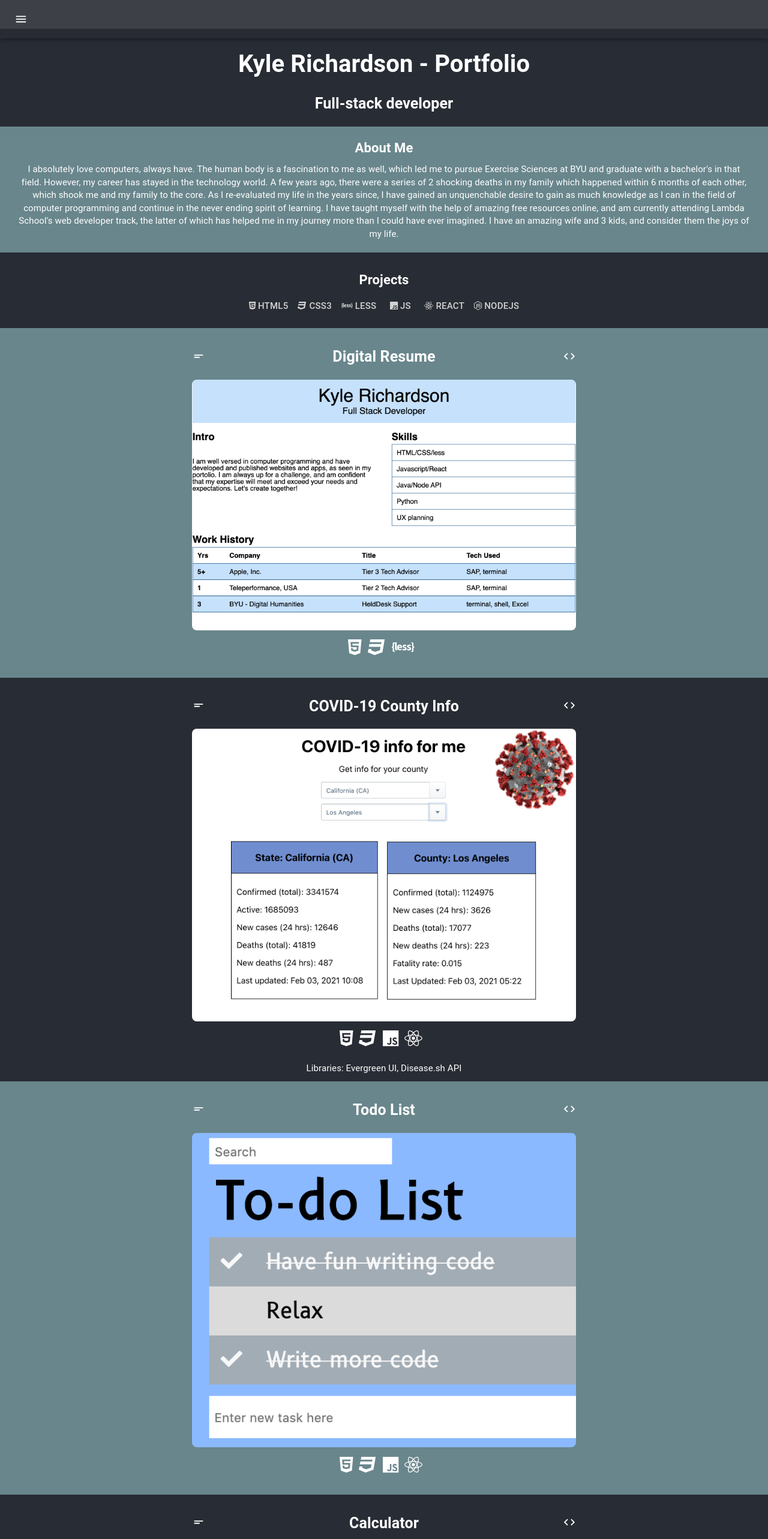
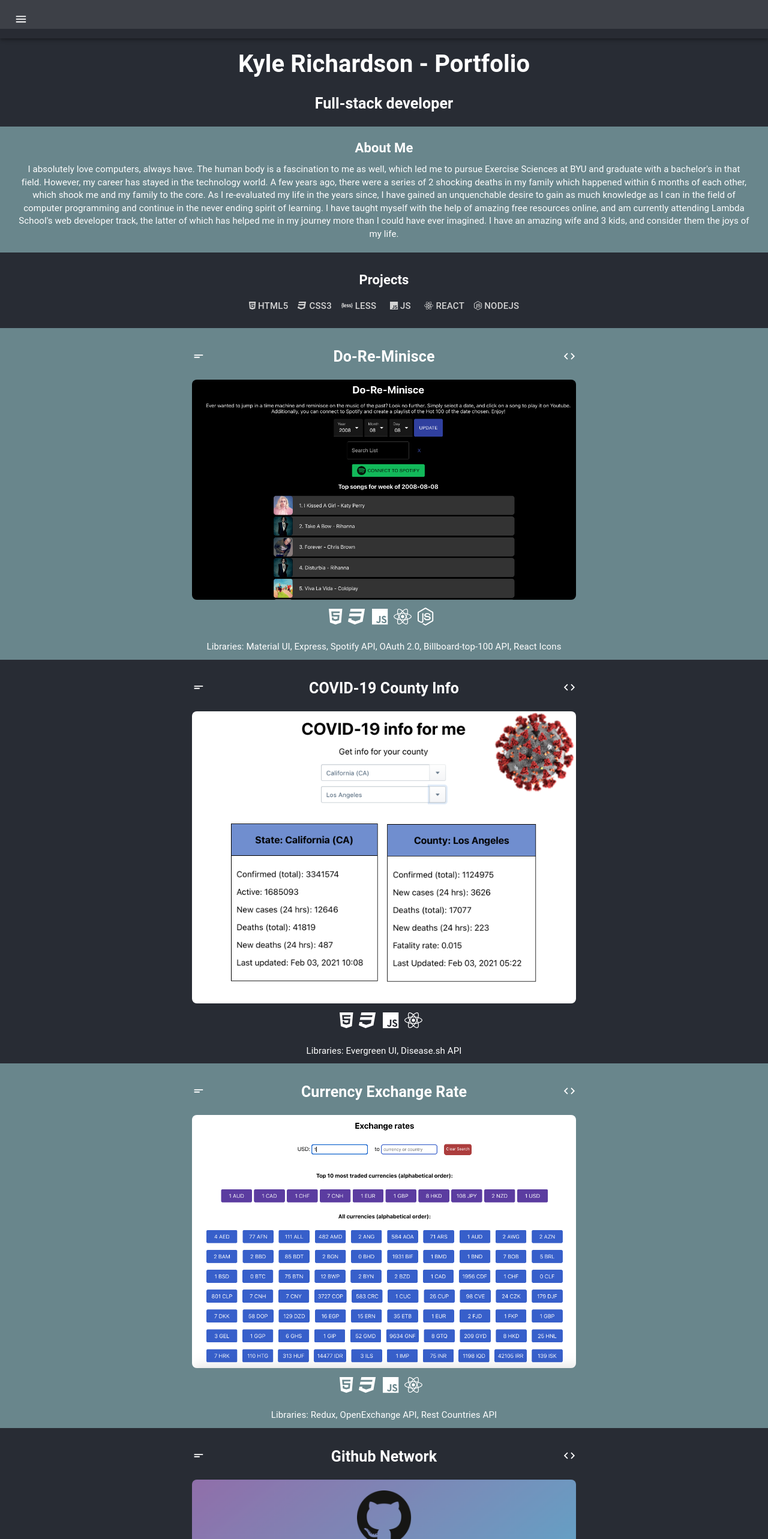
Before and after one commit to kyle-richardson/portfolio, a React (Create React App) app: page / in a window 1280 px wide. Shown: the top 2566 px of the page at 60% size. Built offline with nearby package versions, Linux system fonts and the light colour scheme.

Commit message:
clean up projects, added doreminisce

```diff
--- a/src/data/index.js
+++ b/src/data/index.js
@@ -9,17 +9,37 @@ import toDo from "../assets/to-do.png"
 import weightlifting from "../assets/weightlifting.png"
 import chef from "../assets/chef.png"
 import covid from "../assets/covid.png"
+import doreminisce from "../assets/doreminisce.png"
 
 export const projects = [
+  // {
+  //   name: "Digital Resume",
+  //   description: "Easy-to-read digital resume that utilizes only html and css",
+  //   url: "https://resume.kylerichardson.tech",
+  //   github: "https://github.com/kyle-richardson/kyle-richardson.github.io",
+  //   image: resume,
+  //   tools: ["html5", "css3", "less"],
+  //   deployed: "github pages",
+  //   notes: "",
+  // },
   {
-    name: "Digital Resume",
-    description: "Easy-to-read digital resume that utilizes only html and css",
-    url: "https://resume.kylerichardson.tech",
-    github: "https://github.com/kyle-richardson/kyle-richardson.github.io",
-    image: resume,
-    tools: ["html5", "css3", "less"],
-    deployed: "github pages",
-    notes: "",
+    name: "Do-Re-Minisce",
+    description:
+      "Reminisce in the music of the past.  Find the Billboard top 100 for any date since 1950, and create a Spotify playlist to enjoy.",
+    url: "https://doreminisce.kylerichardson.tech",
+    github: "https://github.com/kyle-richardson/doreminisce",
+    image: doreminisce,
+    tools: ["html5", "css3", "js", "react", "node-js"],
+    libraries: [
+      "Material UI",
+      "Express",
+      "Spotify API",
+      "OAuth 2.0",
+      "Billboard-top-100 API",
+      "React Icons",
+    ],
+    deployed: "netlify",
+    notes: ""
   },
   {
     name: "COVID-19 County Info",
@@ -33,25 +53,37 @@ export const projects = [
     deployed: "netlify",
     notes: "",
   },
+  // {
+  //   name: "Todo List",
+  //   description:
+  //     "One of my first projects.  Utilizes local storage instead of a database to save content on refresh. Uses class-based react components.",
+  //   url: "https://kyle-todo.netlify.com",
+  //   github: "https://github.com/kyle-richardson/React-Todo/",
+  //   image: toDo,
+  //   tools: ["html5", "css3", "js", "react"],
+  //   deployed: "netlify",
+  //   notes: "",
+  // },
+  // {
+  //   name: "Calculator",
+  //   description:
+  //     "Fully functional simple calculator with history log.  Uses class-based react components.",
+  //   url: "https://kyle-lambda-calculator.netlify.com",
+  //   github: "https://github.com/kyle-richardson/lambda-calculator",
+  //   image: calculator,
+  //   tools: ["html5", "css3", "js", "react"],
+  //   deployed: "netlify",
+  //   notes: "",
+  // },
   {
-    name: "Todo List",
+    name: "Currency Exchange Rate",
     description:
-      "One of my first projects.  Utilizes local storage instead of a database to save content on refresh. Uses class-based react components.",
-    url: "https://kyle-todo.netlify.com",
-    github: "https://github.com/kyle-richardson/React-Todo/",
-    image: toDo,
+      "Quick and simple app to calculate exchange rates from USD to any currency in the world",
+    url: "https://kyle-currency.netlify.app/",
+    github: "https://github.com/kyle-richardson/currency-exchange",
+    image: currency,
     tools: ["html5", "css3", "js", "react"],
-    deployed: "netlify",
-    notes: "",
-  },
-  {
-    name: "Calculator",
-    description:
-      "Fully functional simple calculator with history log.  Uses class-based react components.",
-    url: "https://kyle-lambda-calculator.netlify.com",
-    github: "https://github.com/kyle-richardson/lambda-calculator",
-    image: calculator,
-    tools: ["html5", "css3", "js", "react"],
+    libraries: ["Redux", "OpenExchange API", "Rest Countries API"],
     deployed: "netlify",
     notes: "",
   },
@@ -80,18 +112,7 @@ export const projects = [
     deployed: "netlify",
     notes: "",
   },
-  {
-    name: "Currency Exchange Rate",
-    description:
-      "Quick and simple app to calculate exchange rates from USD to any currency in the world",
-    url: "https://kyle-currency.netlify.app/",
-    github: "https://github.com/kyle-richardson/currency-exchange",
-    image: currency,
-    tools: ["html5", "css3", "js", "react"],
-    libraries: ["Redux", "OpenExchange API", "Rest Countries API"],
-    deployed: "netlify",
-    notes: "",
-  },
+
   {
     name: "Conway's Game of Life",
     description:
@@ -117,18 +138,18 @@ export const projects = [
     deployed: "netlify",
     notes: "Built with small team in 2 weeks",
   },
-  {
-    name: "Dad Jokes",
-    description:
-      "Create, view, and share your favorite dad jokes. Uses fully functional back end API which I helped build.",
-    url: "https://front-end-1e5w5oznv.now.sh/",
-    github: "https://github.com/Build-Week-PT-Dad-Jokes",
-    image: dadjokes,
-    tools: ["html5", "css3", "less", "js", "react", "node-js"],
-    libraries: ["Material UI", "Redux"],
-    deployed: "zeit",
-    notes: "Built with small team in 2 weeks",
-  },
+  // {
+  //   name: "Dad Jokes",
+  //   description:
+  //     "Create, view, and share your favorite dad jokes. Uses fully functional back end API which I helped build.",
+  //   url: "https://front-end-1e5w5oznv.now.sh/",
+  //   github: "https://github.com/Build-Week-PT-Dad-Jokes",
+  //   image: dadjokes,
+  //   tools: ["html5", "css3", "less", "js", "react", "node-js"],
+  //   libraries: ["Material UI", "Redux"],
+  //   deployed: "zeit",
+  //   notes: "Built with small team in 2 weeks",
+  // },
   {
     name: "Neighborhood Chef",
     description:
```
Also changed, not shown: src/assets/doreminisce.png (added).
